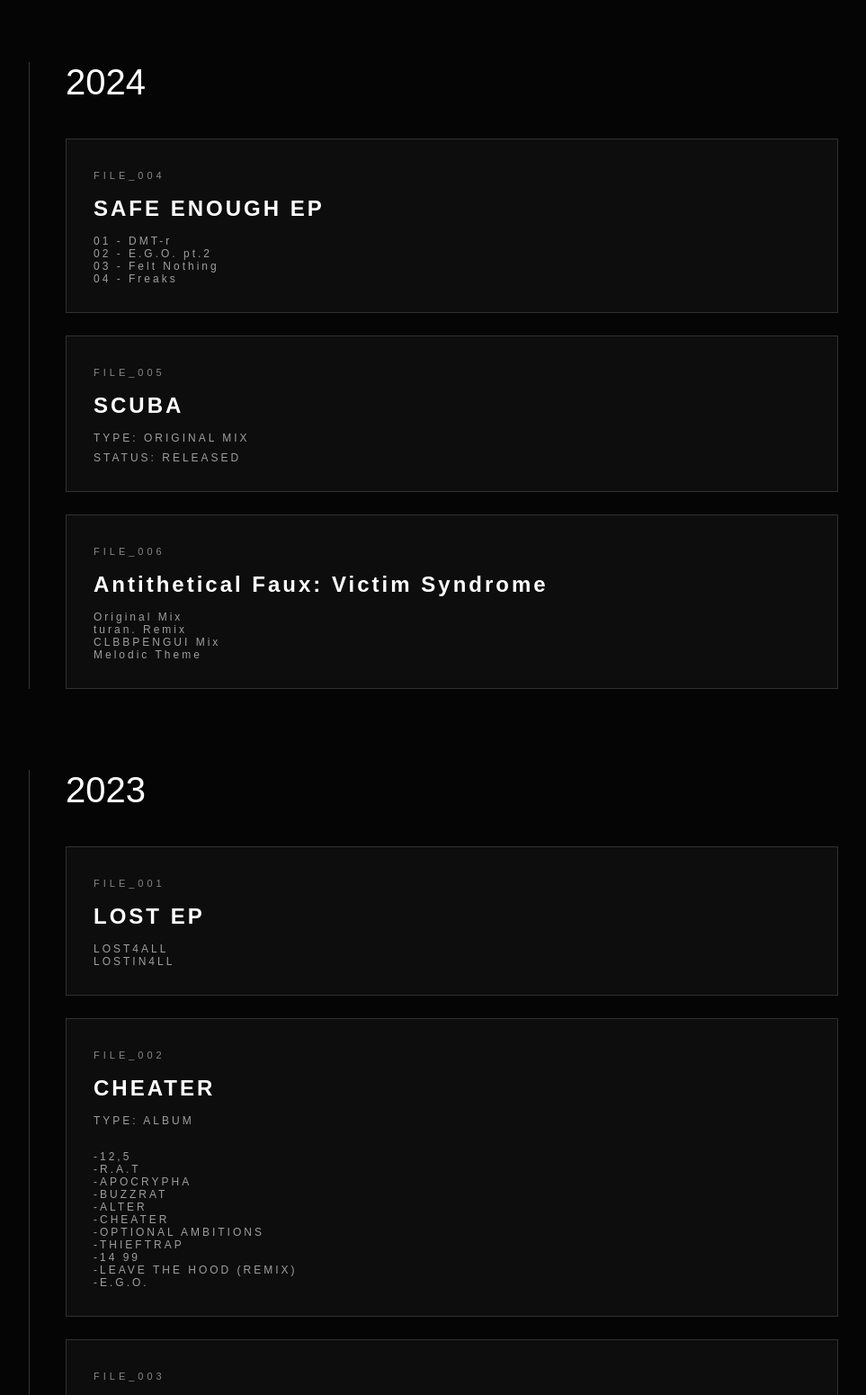
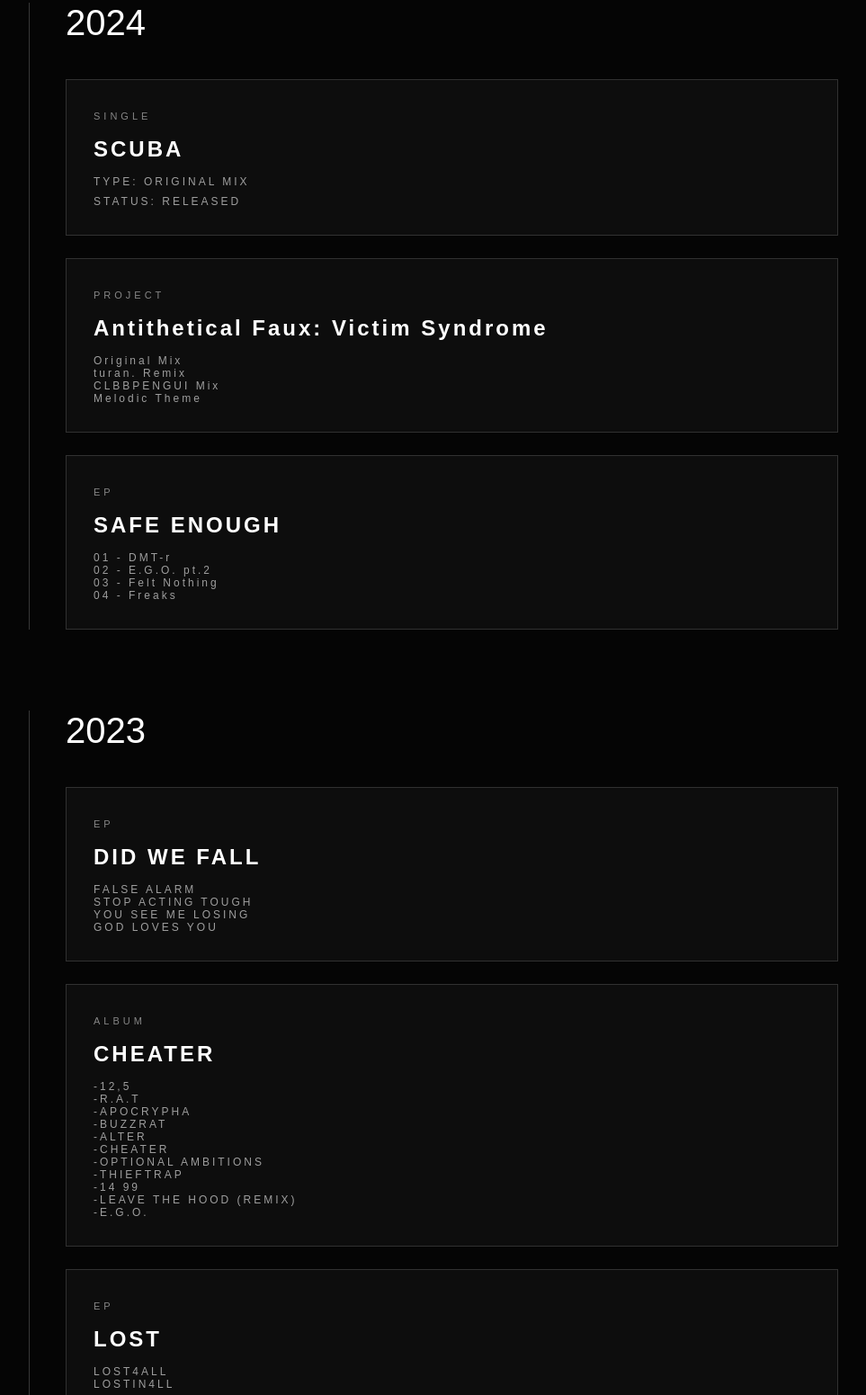
Before and after one commit to ojee9/ojee9.github.io, a plain HTML site: page archive.html in a window 1280 px wide. Shown: the part 1249-2800 px from the top of the page at 90% size, without its empty margins (158-1121 px from the left). Drawn offline with Linux system fonts and the light colour scheme.

Commit message:
Update archive.html

```diff
--- a/archive.html
+++ b/archive.html
@@ -46,13 +46,9 @@ ACCESSING ARCHIVE SYSTEM...
 
 <div class="file locked">
 
-<span>FILE_010</span>
+<span>ALBUM PROJECT</span>
 
 <h3>DE FORMULĀ HŪMĀNĀ</h3>
-
-<p>
-TYPE: ALBUM PROJECT
-</p>
 
 <p>
 STATUS: UPCOMING
@@ -72,13 +68,9 @@ STATUS: UPCOMING
 
 <div class="file">
 
-<span>FILE_009</span>
+<span>MUSIC PROJECT</span>
 
 <h3>IMSOVLONE.mp3</h3>
-
-<p>
-TYPE: MUSIC PROJECT
-</p>
 
 <p>
 STATUS: RELEASED
@@ -98,13 +90,9 @@ STATUS: RELEASED
 
 <div class="file">
 
-<span>FILE_008</span>
+<span>SINGLE</span>
 
 <h3>GROUND</h3>
-
-<p>
-TYPE: SINGLE
-</p>
 
 <p>
 STATUS: RELEASED
@@ -126,25 +114,7 @@ STATUS: RELEASED
 
 <div class="file">
 
-<span>FILE_004</span>
-
-<h3>SAFE ENOUGH EP</h3>
-
-<p>
-01 - DMT-r<br>
-02 - E.G.O. pt.2<br>
-03 - Felt Nothing<br>
-04 - Freaks
-</p>
-
-</div>
-
-
-
-
-<div class="file">
-
-<span>FILE_005</span>
+<span>SINGLE</span>
 
 <h3>SCUBA</h3>
 
@@ -164,7 +134,7 @@ STATUS: RELEASED
 
 <div class="file">
 
-<span>FILE_006</span>
+<span>PROJECT</span>
 
 <h3>
 Antithetical Faux: Victim Syndrome
@@ -175,6 +145,25 @@ Original Mix<br>
 turan. Remix<br>
 CLBBPENGUI Mix<br>
 Melodic Theme
+</p>
+
+</div>
+
+
+
+
+
+<div class="file">
+
+<span>EP</span>
+
+<h3>SAFE ENOUGH</h3>
+
+<p>
+01 - DMT-r<br>
+02 - E.G.O. pt.2<br>
+03 - Felt Nothing<br>
+04 - Freaks
 </p>
 
 </div>
@@ -195,15 +184,19 @@ Melodic Theme
 
 
 
+
+
 <div class="file">
 
-<span>FILE_001</span>
+<span>EP</span>
 
-<h3>LOST EP</h3>
+<h3>DID WE FALL</h3>
 
 <p>
-LOST4ALL<br>
-LOSTIN4LL
+FALSE ALARM<br>
+STOP ACTING TOUGH<br>
+YOU SEE ME LOSING<br>
+GOD LOVES YOU
 </p>
 
 </div>
@@ -214,15 +207,9 @@ LOSTIN4LL
 
 <div class="file">
 
-<span>FILE_002</span>
+<span>ALBUM</span>
 
 <h3>CHEATER</h3>
-
-<p>
-TYPE: ALBUM
-</p>
-
-<br>
 
 <p>
 -12,5<br>
@@ -246,15 +233,13 @@ TYPE: ALBUM
 
 <div class="file">
 
-<span>FILE_003</span>
+<span>EP</span>
 
-<h3>DID WE FALL EP</h3>
+<h3>LOST</h3>
 
 <p>
-FALSE ALARM<br>
-STOP ACTING TOUGH<br>
-YOU SEE ME LOSING<br>
-GOD LOVES YOU
+LOST4ALL<br>
+LOSTIN4LL
 </p>
 
 </div>
```
